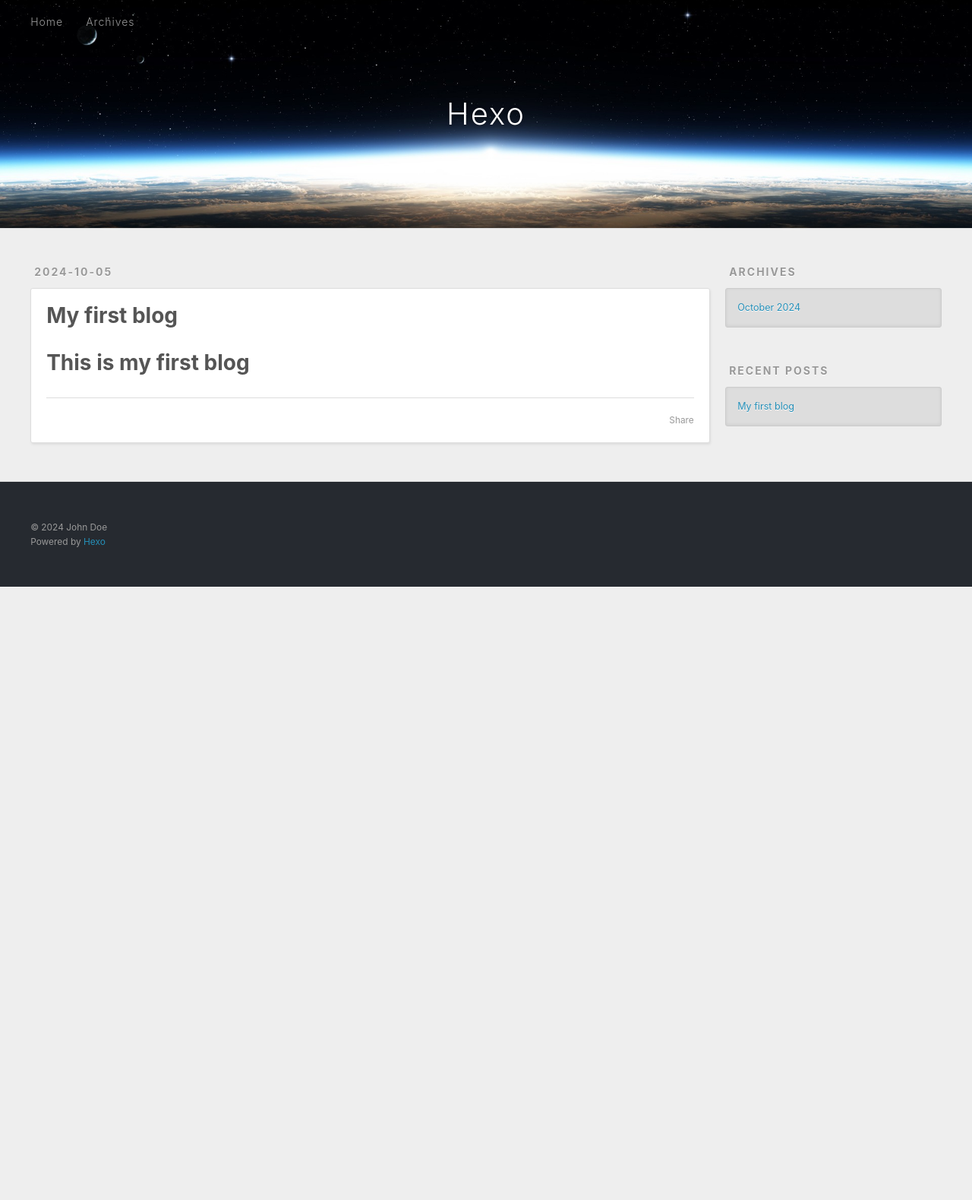
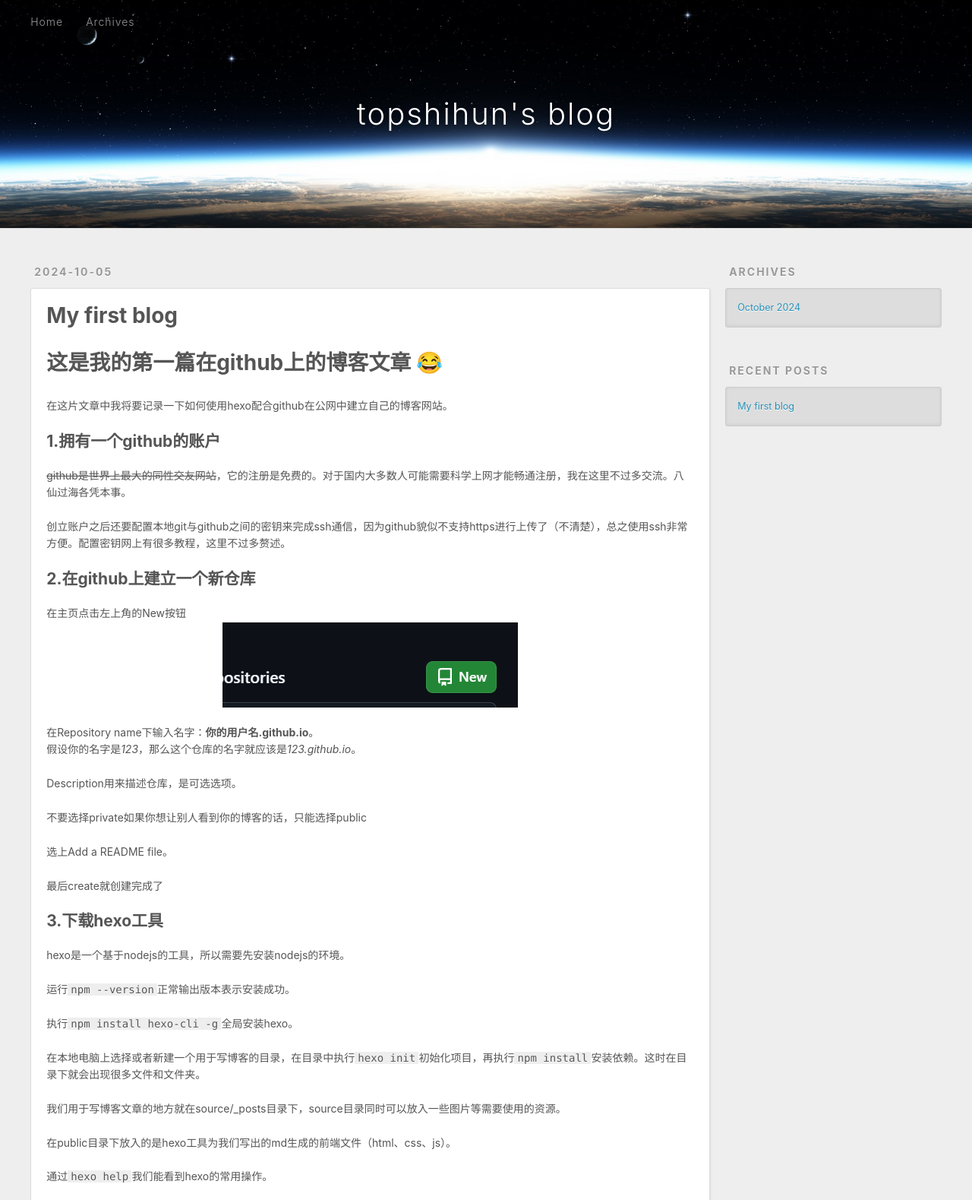
Before and after one commit to topshihun/topshihun.github.io, a plain HTML site: page 2024/10/05/My-first-blog/index.html in a window 1280 px wide. Shown: the top 1579 px of the page at 76% size. Before the commit the page ends 800 px from the top, so only its background shows below. Drawn offline with Linux system fonts and the light colour scheme.

Commit message:
Site updated: 2024-10-05 20:04:39

```diff
--- a/2024/10/05/My-first-blog/index.html
+++ b/2024/10/05/My-first-blog/index.html
@@ -4,21 +4,24 @@
   <meta charset="utf-8">
 
 
-  <title>My first blog | Hexo</title>
+  <title>My first blog | topshihun&#39;s blog</title>
   <meta name="viewport" content="width=device-width, initial-scale=1, shrink-to-fit=no">
-  <meta name="description" content="This is my first blog">
+  <meta name="description" content="这是我的第一篇在github上的博客文章 😂在这片文章中我将要记录一下如何使用hexo配合github在公网中建立自己的博客网站。">
 <meta property="og:type" content="article">
 <meta property="og:title" content="My first blog">
 <meta property="og:url" content="http://example.com/2024/10/05/My-first-blog/index.html">
-<meta property="og:site_name" content="Hexo">
-<meta property="og:description" content="This is my first blog">
+<meta property="og:site_name" content="topshihun&#39;s blog">
+<meta property="og:description" content="这是我的第一篇在github上的博客文章 😂在这片文章中我将要记录一下如何使用hexo配合github在公网中建立自己的博客网站。">
 <meta property="og:locale" content="en_US">
+<meta property="og:image" content="http://example.com/image/My-first-blog/New.png">
+<meta property="og:image" content="http://example.com/image/My-first-blog/HexoHelp.png">
 <meta property="article:published_time" content="2024-10-05T07:09:58.000Z">
-<meta property="article:modified_time" content="2024-10-05T07:10:30.745Z">
+<meta property="article:modified_time" content="2024-10-05T12:01:10.422Z">
 <meta property="article:author" content="John Doe">
 <meta name="twitter:card" content="summary">
+<meta name="twitter:image" content="http://example.com/image/My-first-blog/New.png">
 
-    <link rel="alternate" href="/atom.xml" title="Hexo" type="application/atom+xml">
+    <link rel="alternate" href="/atom.xml" title="topshihun's blog" type="application/atom+xml">
 
 
     <link rel="shortcut icon" href="/favicon.png">
@@ -43,7 +46,7 @@
   <div id="header-outer" class="outer">
     <div id="header-title" class="inner">
       <h1 id="logo-wrap">
-        <a href="/" id="logo">Hexo</a>
+        <a href="/" id="logo">topshihun&#39;s blog</a>
       </h1>
 
     </div>
@@ -93,11 +96,37 @@
 
     <div class="e-content article-entry" itemprop="articleBody">
 
-        <h1 id="This-is-my-first-blog"><a href="#This-is-my-first-blog" class="headerlink" title="This is my first blog"></a>This is my first blog</h1>
+        <h1 id="这是我的第一篇在github上的博客文章-😂"><a href="#这是我的第一篇在github上的博客文章-😂" class="headerlink" title="这是我的第一篇在github上的博客文章 😂"></a>这是我的第一篇在github上的博客文章 😂</h1><p>在这片文章中我将要记录一下如何使用hexo配合github在公网中建立自己的博客网站。</p>
+<span id="more"></span>
+
+<h2 id="1-拥有一个github的账户"><a href="#1-拥有一个github的账户" class="headerlink" title="1.拥有一个github的账户"></a>1.拥有一个github的账户</h2><p><del>github是世界上最大的同性交友网站</del>，它的注册是免费的。对于国内大多数人可能需要科学上网才能畅通注册，我在这里不过多交流。八仙过海各凭本事。</p>
+<p>创立账户之后还要配置本地git与github之间的密钥来完成ssh通信，因为github貌似不支持https进行上传了（不清楚），总之使用ssh非常方便。配置密钥网上有很多教程，这里不过多赘述。</p>
+<h2 id="2-在github上建立一个新仓库"><a href="#2-在github上建立一个新仓库" class="headerlink" title="2.在github上建立一个新仓库"></a>2.在github上建立一个新仓库</h2><p>在主页点击左上角的New按钮<br><img src="/../image/My-first-blog/New.png" title="New button"><br>在Repository name下输入名字：<strong>你的用户名.github.io</strong>。<br>假设你的名字是<em>123</em>，那么这个仓库的名字就应该是<em>123.github.io</em>。</p>
+<p>Description用来描述仓库，是可选选项。</p>
+<p>不要选择private如果你想让别人看到你的博客的话，只能选择public</p>
+<p>选上Add a README file。</p>
+<p>最后create就创建完成了</p>
+<h2 id="3-下载hexo工具"><a href="#3-下载hexo工具" class="headerlink" title="3.下载hexo工具"></a>3.下载hexo工具</h2><p>hexo是一个基于nodejs的工具，所以需要先安装nodejs的环境。</p>
+<p>运行<code>npm --version</code>正常输出版本表示安装成功。</p>
+<p>执行<code>npm install hexo-cli -g</code>全局安装hexo。</p>
+<p>在本地电脑上选择或者新建一个用于写博客的目录，在目录中执行<code>hexo init</code>初始化项目，再执行<code>npm install</code>安装依赖。这时在目录下就会出现很多文件和文件夹。</p>
+<p>我们用于写博客文章的地方就在source&#x2F;_posts目录下，source目录同时可以放入一些图片等需要使用的资源。</p>
+<p>在public目录下放入的是hexo工具为我们写出的md生成的前端文件（html、css、js）。</p>
+<p>通过<code>hexo help</code>我们能看到hexo的常用操作。</p>
+<p><img src="/../image/My-first-blog/HexoHelp.png" title="hexo help"></p>
+<p>我们使用<code>hexo generate</code>生成前端代码，使用<code>hexo server</code>启动服务，点击链接或者打开浏览器访问指定的端口。网页上有一个Hello World的博客，对应source&#x2F;_posts目录下的一篇md文件。</p>
+<p>使用<code>hexo new 文件名</code>新建博客文章</p>
+<p>更多配置文件和使用参考<a target="_blank" rel="noopener" href="https://hexo.io/docs/">官网</a></p>
+<h2 id="4-修改配置文件"><a href="#4-修改配置文件" class="headerlink" title="4.修改配置文件"></a>4.修改配置文件</h2><p>找到目录下的_config.yml文件，里面最后一行有deploy，将其改为</p>
+<figure class="highlight plaintext"><table><tr><td class="gutter"><pre><span class="line">1</span><br><span class="line">2</span><br><span class="line">3</span><br><span class="line">4</span><br><span class="line">5</span><br><span class="line">6</span><br></pre></td><td class="code"><pre><span class="line"></span><br><span class="line">deploy:</span><br><span class="line">  type: git</span><br><span class="line">  repository: git@github.com:用户名/用户名.github.io.git</span><br><span class="line">  branch: main</span><br><span class="line"></span><br></pre></td></tr></table></figure>
+
+<p>branch应该看github创建的仓库的default分支名称，2024&#x2F;10&#x2F;5年默认为main。</p>
+<p>最终我们使用<code>hexo deploy</code>push到指定仓库中可以使用 https:&#x2F;&#x2F;用户名.github.io 访问了。😁</p>
+
 
     </div>
     <footer class="article-footer">
-      <a data-url="http://example.com/2024/10/05/My-first-blog/" data-id="cm1vtewjx000038ih99322fte" data-title="My first blog" class="article-share-link"><span class="fa fa-share">Share</span></a>
+      <a data-url="http://example.com/2024/10/05/My-first-blog/" data-id="cm1w3fxgk00002wih9icgcwxn" data-title="My first blog" class="article-share-link"><span class="fa fa-share">Share</span></a>
 
 
 
```
Also changed, not shown: archives/2024/10/index.html (+5 -5 lines), archives/2024/index.html (+5 -5 lines), archives/index.html (+5 -5 lines), index.html (+12 -7 lines), image/My-first-blog/HexoHelp.png (added), image/My-first-blog/New.png (added).
